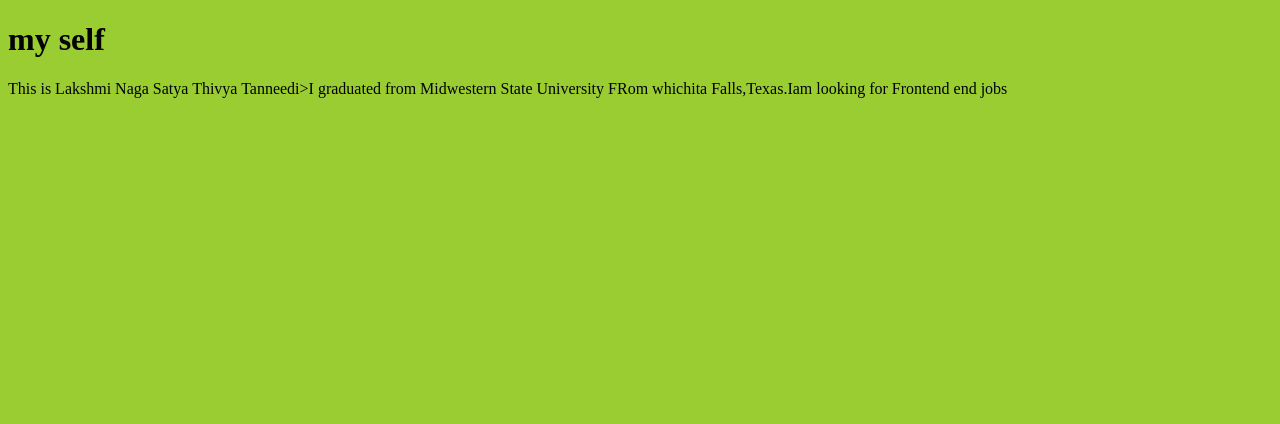
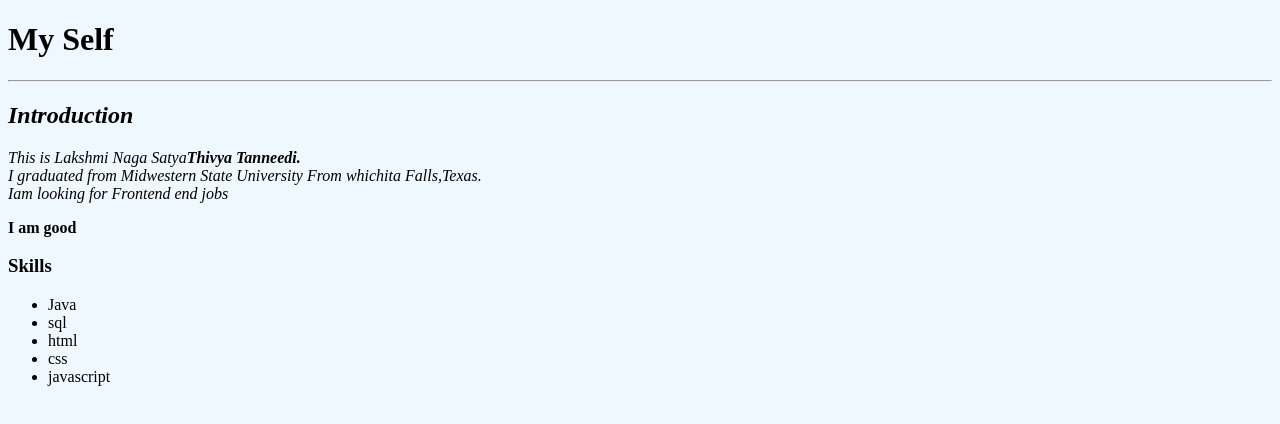
Before and after one commit to ThivyaTanneedi/MyPortfolio, a plain HTML site: page index.html in a window 1280 px wide. Drawn offline with Linux system fonts and the light colour scheme.

Commit message:
update the data

```diff
--- a/index.html
+++ b/index.html
@@ -1,10 +1,25 @@
 <!DOCTYPE html>
 <html>
     <head>
-        <title> Document </title>
+        <title> MyPortfolio </title>
     </head>
-    <body style="background-color: yellowgreen;">
-        <h1> my self</h1>
-        <p> This is Lakshmi Naga Satya Thivya Tanneedi>I graduated from Midwestern State University FRom whichita Falls,Texas.Iam looking for Frontend end jobs</p>
+    <body style="background-color:aliceblue;">
+        <h1> My Self</h1>
+        <hr>
+        <em>
+        <h2> Introduction</h2>
+        </em>
+        <i>
+        <p> This is Lakshmi Naga Satya<strong>Thivya Tanneedi.</strong> <br>I graduated from Midwestern State University From whichita Falls,Texas.<br>
+            Iam looking for Frontend end jobs
+        </p>
+        </i>
+        <strong> I am good</strong>
+        <h3> Skills</h3>
+        <ul>
+            <li> Java </li><li>sql</li><li>html</li><li>css</li> <li> javascript</li>
+        </ul>
+
+
     </body>
 </html>
```
Also changed, not shown: HTML Basics/buildingBlocks.html (added, +1 -0 lines).
